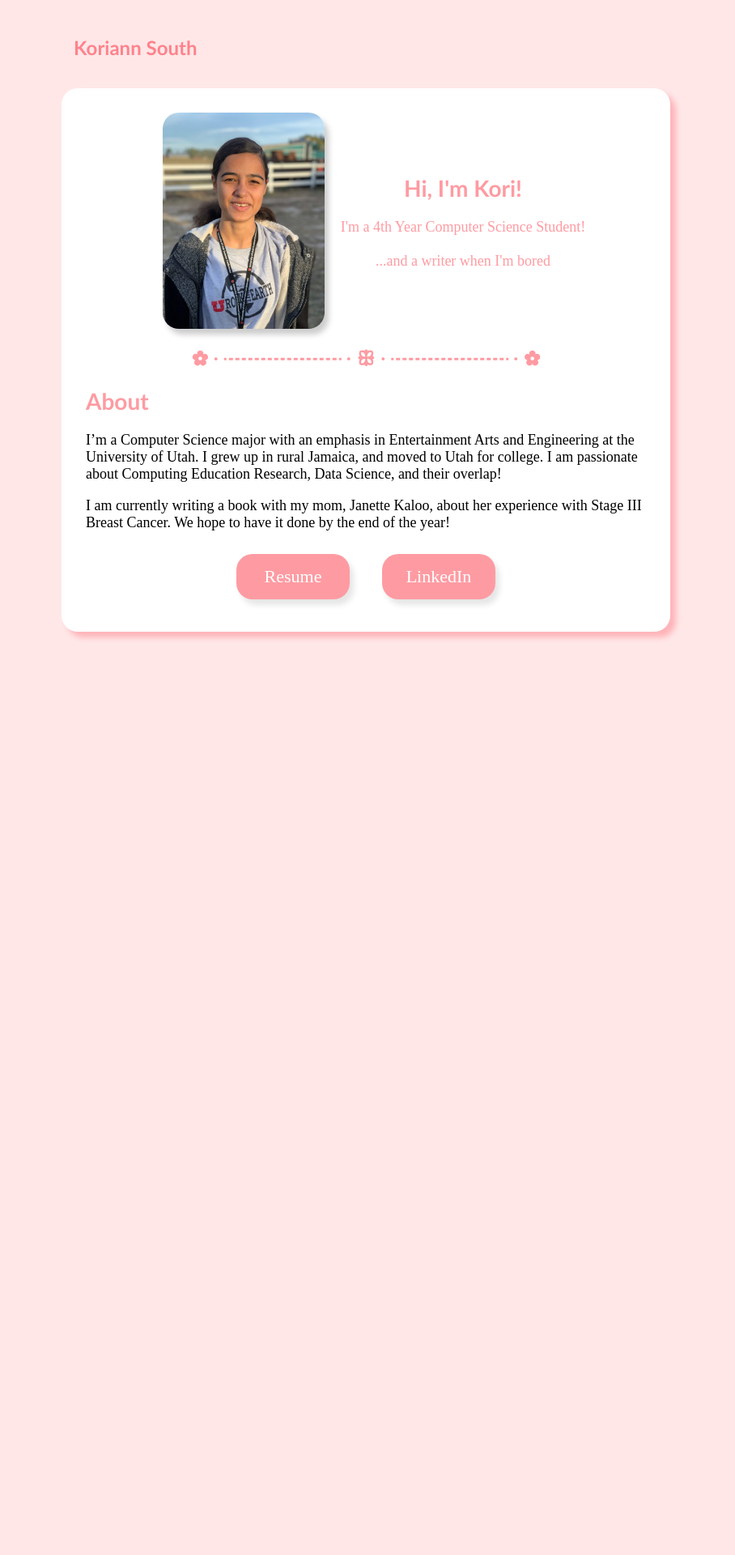
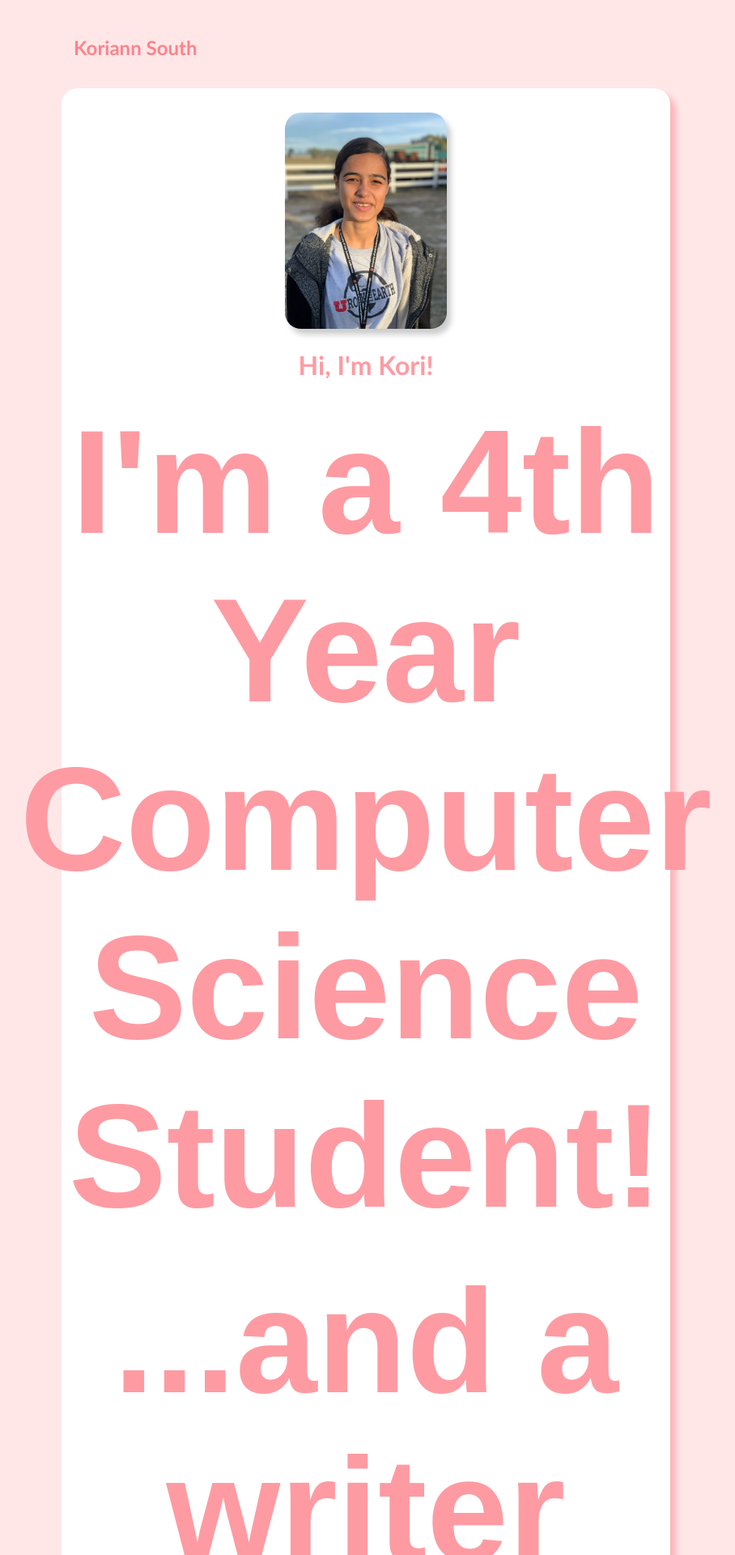
Before and after one commit to KVSRoyal/KVSRoyal.github.io, a Jekyll site: the page built from index.md, in a window 1280 px wide. Shown: the top 1920 px of the page at 81% size, without its empty margins (188-1096 px from the left). Built offline with Jekyll 4.4.1, drawn with Linux system fonts in a browser that asks for light colours; before the commit the page ends 900 px from its top, so only the background shows below that.

Commit message:
Update main.scss

```diff
--- a/_sass/main.scss
+++ b/_sass/main.scss
@@ -91,37 +91,37 @@ nav  {
   }
 
   h5, h6 {
-    font-family: Baskerville, serif;
-    font-weight: normal;
+    font-family: sans-serif, serif;
+    font-weight: bold;
   }
 
   h1 {
-    font-size: 28px;
+    font-size: 2000;
   }
 
   h2 {
-    font-size: 26px;
+    font-size: 260px;
   }
 
   h3 {
-    font-size: 22px;
+    font-size: 212px;
   }
 
   h4 {
-    font-size: 20px;
+    font-size: 201px;
   }
 
   h5 {
-    font-size: 20px;
+    font-size: 201px;
   }
 
   h6 {
-    font-size: 18px;
+    font-size: 181px;
   }
 
   a {
 	color: $main-color;
-	font-size: 18px;
+	font-size: 138px;
 
 	&:hover {
 	  color: $nav-highlight-color;
```
